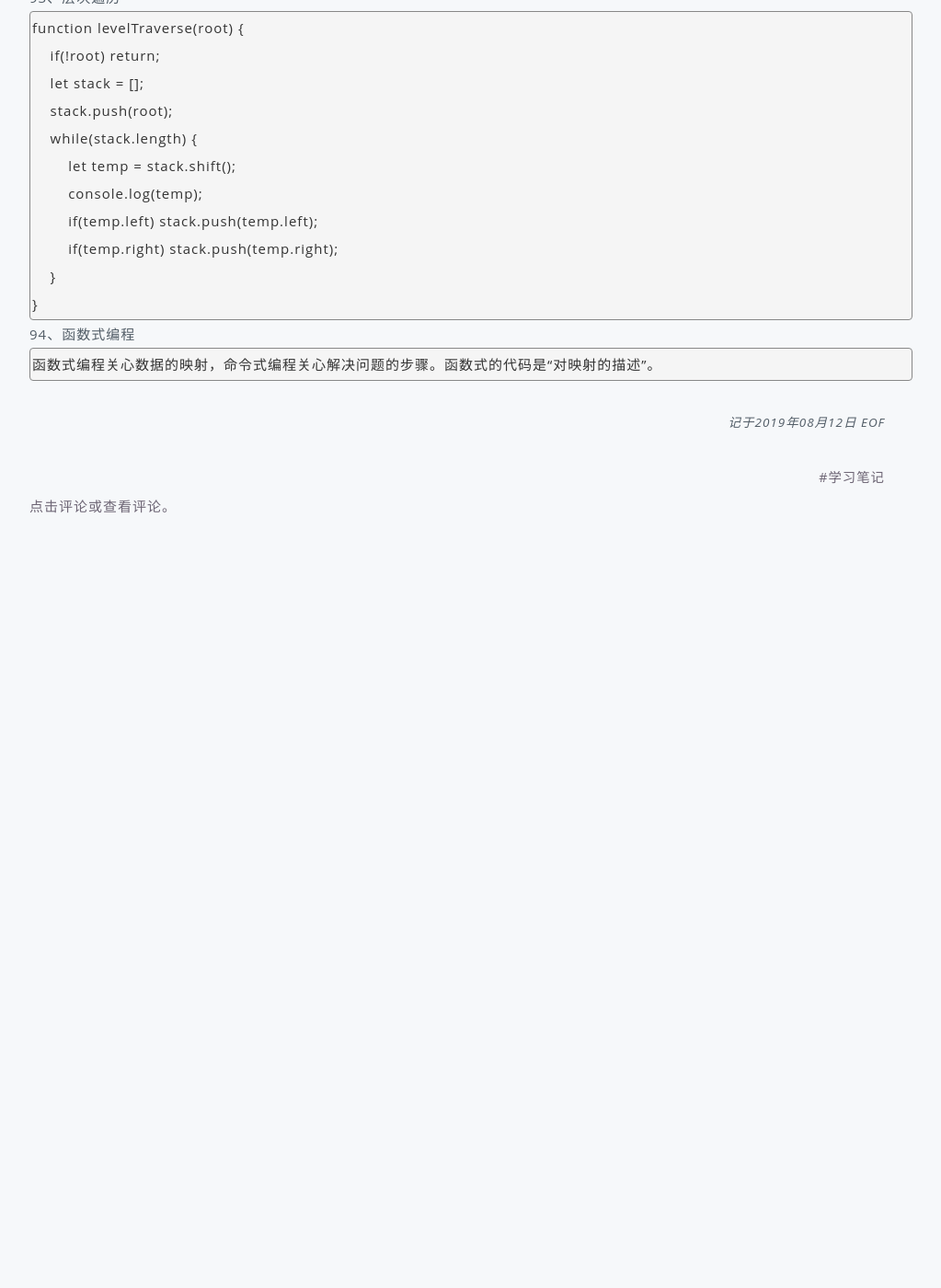
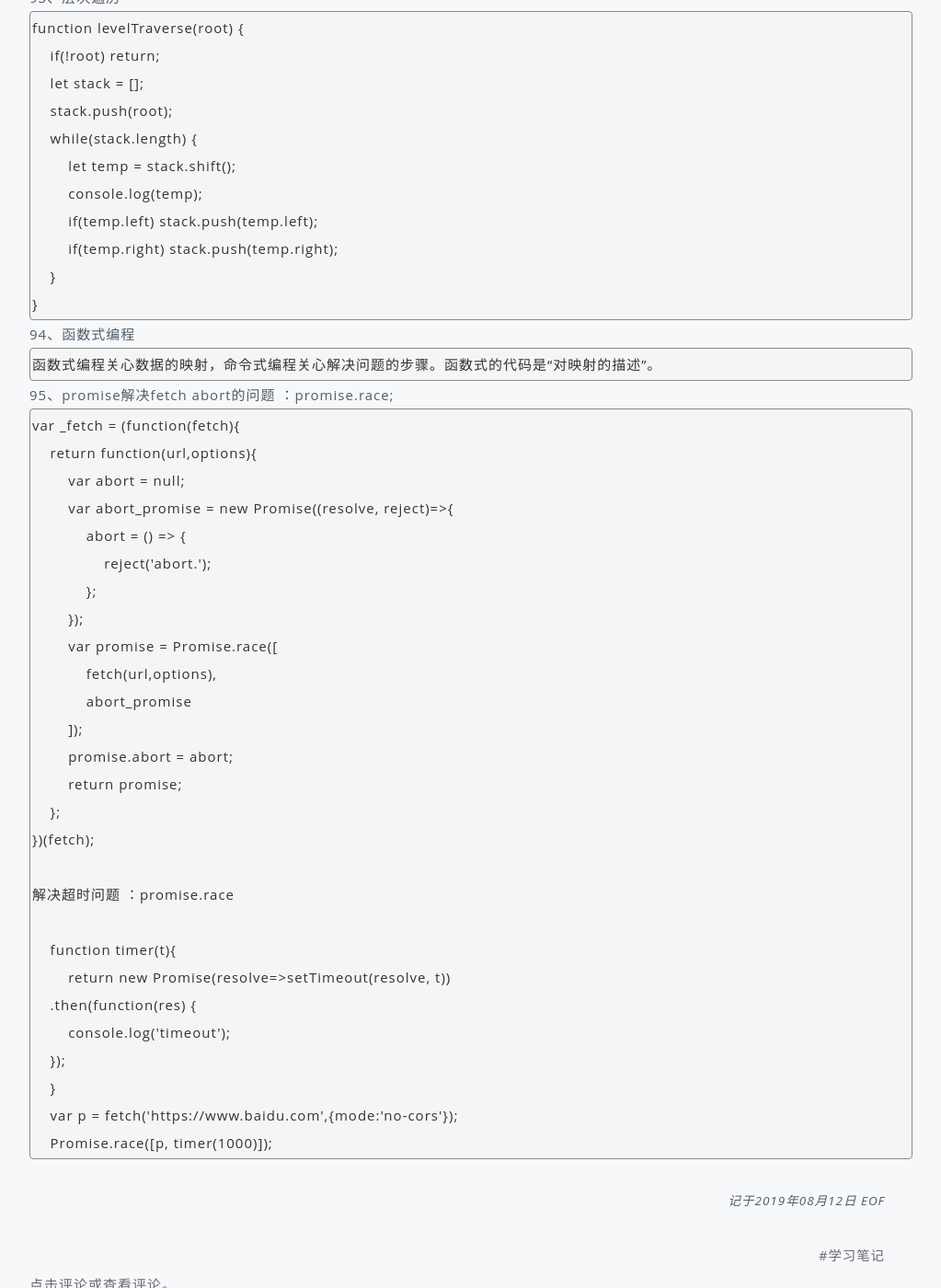
Before and after one commit to mayloveless/wanglingfei.github.com, a Jekyll site: the page built from _posts/techNote/2019-08-12-review-note.md, in a window 1280 px wide and 1400 px high, scrolled down 59292 px. Shown: the whole window at 92% size, without its empty margins (128-1151 px from the left). Built offline with Jekyll 4.4.1, drawn with Linux system fonts in a browser that asks for light colours; nearby versions of some CDN libraries; library files that are not in the unit come from our copies; before the commit the page ends 59922 px from its top, so only the background shows below that.

Commit message:
edit post

```diff
--- a/_posts/techNote/2019-08-12-review-note.md
+++ b/_posts/techNote/2019-08-12-review-note.md
@@ -2047,3 +2047,33 @@ key的作用是更新组件时判断两个节点是否相同。相同就复用
 94、函数式编程
 
     函数式编程关心数据的映射，命令式编程关心解决问题的步骤。函数式的代码是“对映射的描述”。
+
+95、promise解决fetch abort的问题 ：promise.race;
+
+    var _fetch = (function(fetch){
+        return function(url,options){
+            var abort = null;
+            var abort_promise = new Promise((resolve, reject)=>{
+                abort = () => {
+                    reject('abort.');
+                };
+            });
+            var promise = Promise.race([
+                fetch(url,options),
+                abort_promise
+            ]);
+            promise.abort = abort;
+            return promise;
+        };
+    })(fetch);
+
+    解决超时问题 ：promise.race
+
+        function timer(t){
+            return new Promise(resolve=>setTimeout(resolve, t))
+        .then(function(res) {
+            console.log('timeout');
+        });
+        }
+        var p = fetch('https://www.baidu.com',{mode:'no-cors'});
+        Promise.race([p, timer(1000)]);
```
